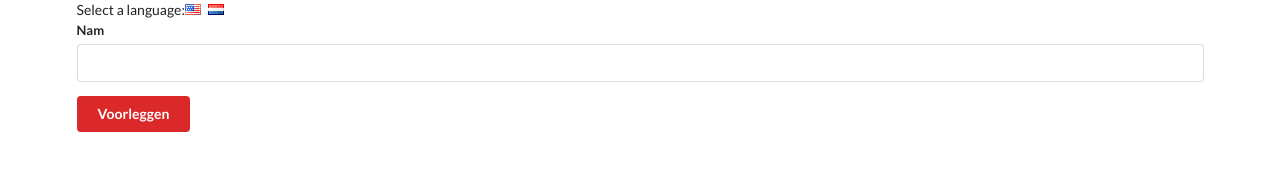
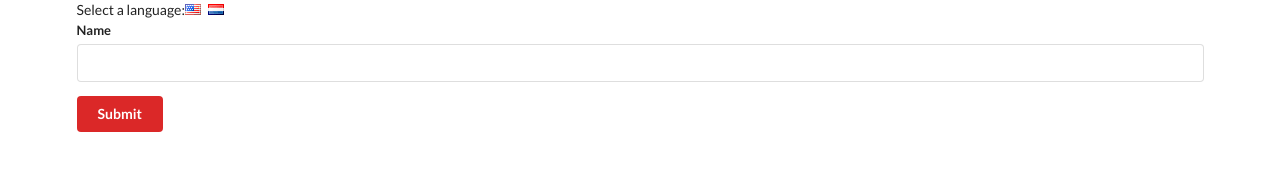
Before and after one commit to sherif20766/translate, a React (Create React App) app: page / in a window 1280 px wide. Shown: the top 182 px of the page. Built offline with nearby package versions, Linux system fonts and the light colour scheme.

Commit message:
modified Button and Field components for use with LanguageStore

```diff
--- a/src/components/Button.js
+++ b/src/components/Button.js
@@ -7,7 +7,9 @@ class Button extends React.Component {
 		return (
 			<button className={`ui button ${colour}`}>
 				<LanguageContext.Consumer>
-					{value => (value === "english" ? "Submit" : "Voorleggen")}
+					{value =>
+						value.language === "english" ? "Submit" : "Voorleggen"
+					}
 				</LanguageContext.Consumer>
 			</button>
 		);
--- a/src/components/Field.js
+++ b/src/components/Field.js
@@ -5,7 +5,7 @@ class Field extends React.Component {
 	static contextType = LanguageContext;
 
 	render() {
-		const text = this.context === "english" ? "Name" : "Nam";
+		const text = this.context.language === "english" ? "Name" : "Nam";
 		return (
 			<div className="ui field">
 				<label>{text}</label>
```
